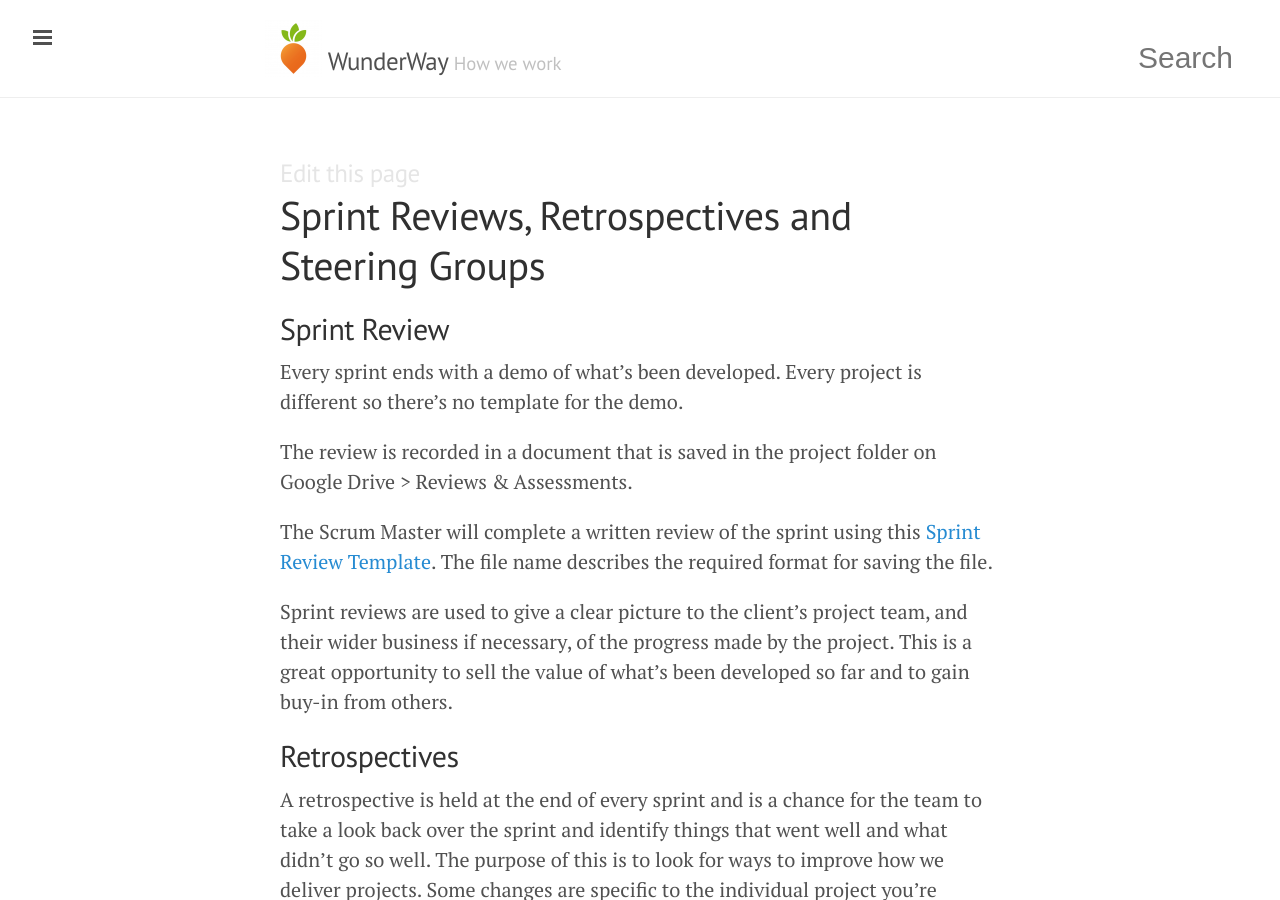
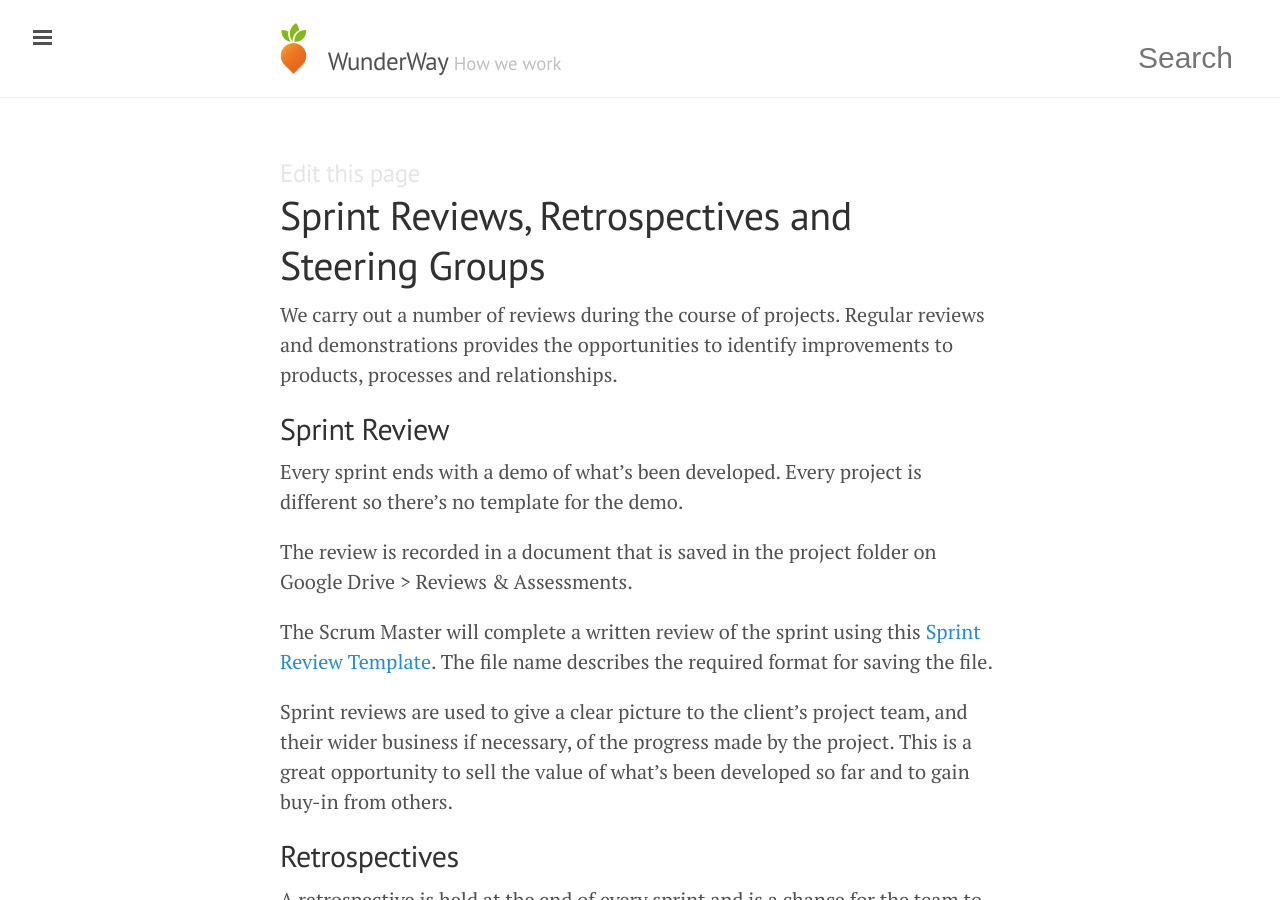
Before and after one commit to tormi/WunderWay, a Jekyll site: the page built from project-delivery/review-retro-steering.md, in a window 1280 px wide and 900 px high. Built offline with Jekyll 4.4.1, drawn with Linux system fonts in a browser that asks for light colours; Markdown is read by kramdown in place of the engine named in the settings.

Commit message:
Update: added a description about the purpose

```diff
--- a/project-delivery/review-retro-steering.md
+++ b/project-delivery/review-retro-steering.md
@@ -5,6 +5,8 @@ categories: Admin
 tags:
 title: Sprint Reviews, Retrospectives and Steering Groups
 ---
+
+We carry out a number of reviews during the course of projects. Regular reviews and demonstrations provides the opportunities to identify improvements to products, processes and relationships.
 
 ##Sprint Review
 
```
